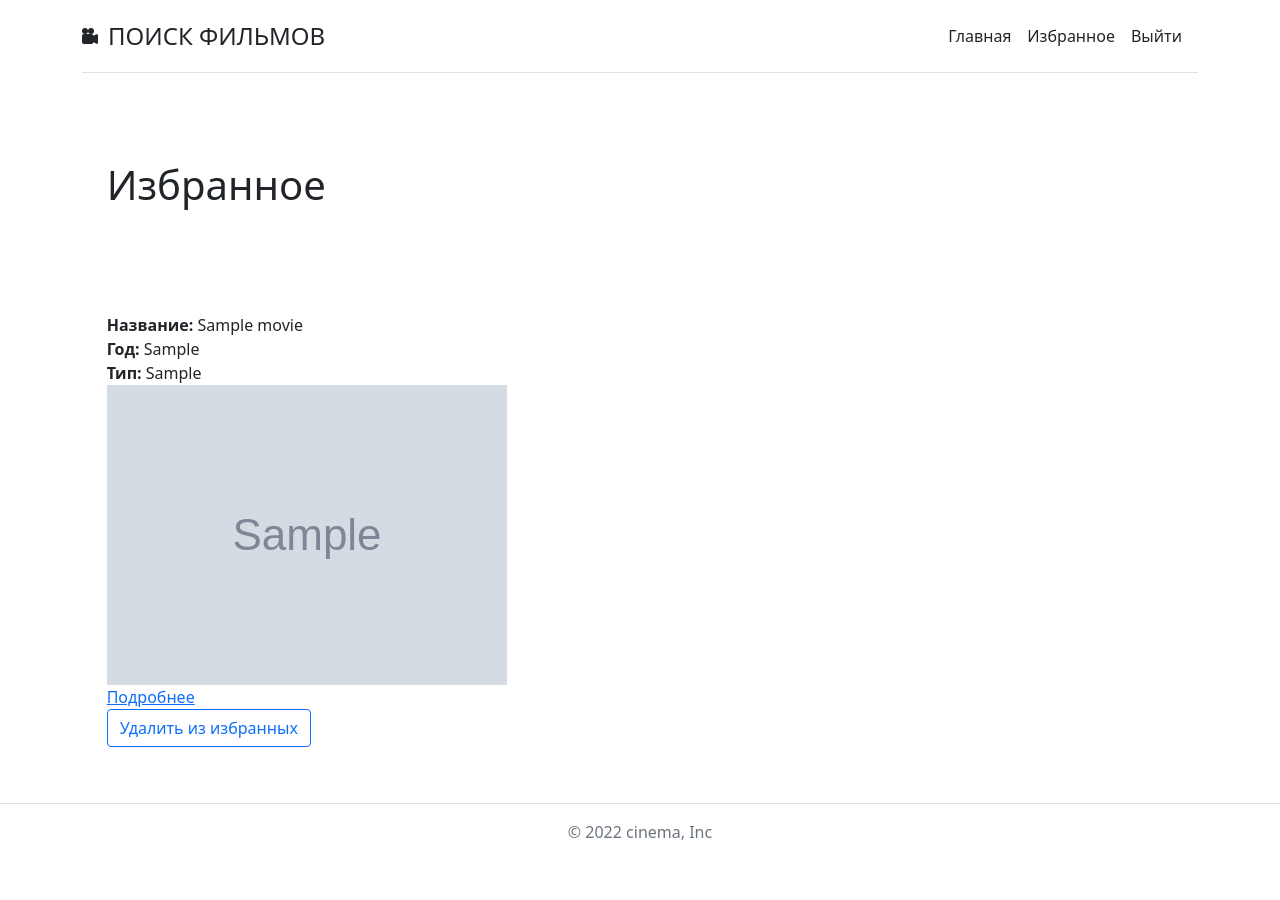
After one commit to Lemonsqz/MovieAPI, a Django app: page /favourites/ in a window 1280 px wide. The commit adds this page. Run offline with Django 3.2, Linux system fonts and the light colour scheme; a user stored in the database is signed in; tables that the repository leaves empty hold one stand-in row (values such as "Sample post"); grey boxes marked "Sample" are stand-in pictures.

Commit message:
added favourites

```diff
--- a/movie/models.py
+++ b/movie/models.py
@@ -1,16 +1,15 @@
 from django.db import models
 from django.shortcuts import reverse
-from django.utils import timezone
 from django.contrib.auth.models import User
 
 
-# Create your models here.
 class Movie(models.Model):
     name = models.CharField(max_length=30, blank=True)
     Title = models.CharField(max_length=60, blank=True)
     Year = models.CharField(max_length=60, blank=True)
     Type = models.CharField(max_length=60, blank=True)
     Poster = models.CharField(max_length=1000, blank=True)
+    favourites = models.ManyToManyField(User, related_name='favourite', default=None, blank=True)
 
     def __str__(self):
         return self.name
@@ -29,6 +28,7 @@ class Comment(models.Model):
     updated = models.DateTimeField(auto_now=True)
     active = models.BooleanField(default=True)
 
+
     class Meta:
         ordering = ('created',)
 
@@ -42,7 +42,6 @@ class Comment(models.Model):
 
 
 class RatingStar(models.Model):
-
     value = models.SmallIntegerField("Значение", default=0)
 
     def __str__(self):
@@ -55,11 +54,9 @@ class RatingStar(models.Model):
 
 
 class UserMovieRating(models.Model):
-
     ip = models.CharField("IP адрес", max_length=15, null=True)
     movie = models.ForeignKey(Movie, on_delete=models.CASCADE, related_name='rating', null=True)
     star = models.ForeignKey(RatingStar, on_delete=models.CASCADE, verbose_name="звезда", null=True)
-
 
     def __str__(self):
         return f'{self.movie.Title}, {self.ip}, рейтинг: {self.star}'
--- a/movie/templates/movie/base.html
+++ b/movie/templates/movie/base.html
@@ -17,12 +17,13 @@
           </a>
           {% if user.is_authenticated %}
             <nav class="d-inline-flex mt-2 mt-md-0 ms-md-auto">
-                <a class="me-3 py-2 text-dark text-decoration-none" href="#">Главная</a>
+                <a class="me-3 py-2 text-dark text-decoration-none" href='{% url "home" %}'>Главная</a>
+                <a class="me-3 py-2 text-dark text-decoration-none" href='{% url "favourite_list" %}'>Избранное</a>
                 <a class="me-3 py-2 text-dark text-decoration-none" href="{% url 'logout' %}">Выйти</a>
             </nav>
           {% else %}
             <nav class="d-inline-flex mt-2 mt-md-0 ms-md-auto">
-                <a class="me-3 py-2 text-dark text-decoration-none" href="#">Главная</a>
+                <a class="me-3 py-2 text-dark text-decoration-none" href='{% url "home" %}'>Главная</a>
                 <a class="me-3 py-2 text-dark text-decoration-none" href="{% url 'login' %}">Вход</a>
                 <a class="me-3 py-2 text-dark text-decoration-none" href="{% url 'register' %}">Регистрация</a>
             </nav>
--- /dev/null
+++ b/movie/templates/movie/favourites.html
@@ -0,0 +1,26 @@
+{% extends 'movie/base.html' %}
+
+{% block content %}
+
+  <br/><br/>
+  <div class="col-5 offset-1">
+    <h1>Избранное</h1>
+      <br/><br/>
+    {% for info in new %}
+
+      <div class="mt-5 gray">
+          <b>Название:</b> {{info.Title}}<br>
+          <b>Год:</b> {{info.Year}}<br>
+          <b>Тип:</b> {{info.Type}}<br>
+          <img src="{{info.Poster}}"><br>
+          <a href="{{ info.get_absolute_url }}"> Подробнее</a>
+      </div>
+
+      <div>
+        <a href="{% url 'favourite_add' info.id %}" class="btn btn-outline-primary">Удалить из избранных</a>
+      </div>
+    {% endfor %}
+
+
+  </div>
+{% endblock %}
--- a/movie/urls.py
+++ b/movie/urls.py
@@ -10,6 +10,8 @@ urlpatterns = [
     path('movie/<int:pk>/', MovieDetailView.as_view(), name='movie_detail'),
     path('movie/<int:pk>/comment/', AddCommentView.as_view(), name='add_comment'),
     path("add-rating/", views.AddStarRating.as_view(), name='add_rating'),
+    path("favour/<int:id>/", views.favourite_add, name='favourite_add'),
+    path("favourites/", views.favourite_list, name='favourite_list'),
 
 ]
 
--- a/movie/views.py
+++ b/movie/views.py
@@ -1,14 +1,12 @@
 import requests
 from .forms import CommentForm
-from django.shortcuts import render
+from django.shortcuts import render, get_object_or_404
 from .models import Movie, Comment, UserMovieRating
 from .forms import MovieForm, RatingForm
-from django.utils.datastructures import MultiValueDictKeyError
 from django.views.generic import DetailView, CreateView
 from .serializers import *
-from django.urls import reverse_lazy
 from django.views.generic.base import View
-from django.http import HttpResponse
+from django.http import HttpResponse, HttpResponseRedirect
 
 
 def index(request):
@@ -60,7 +58,9 @@ class MovieDetailView(DetailView):
 
     def get_context_data(self, **kwargs):
         context = super().get_context_data(**kwargs)
+
         context["star_form"] = RatingForm()
+
         return context
 
 
@@ -76,7 +76,6 @@ class AddCommentView(CreateView):
 
 
 class AddStarRating(View):
-
 
     def get_client_ip(self, request):
         x_forwarded_for = request.META.get('HTTP_X_FORWARDED_FOR')
@@ -97,3 +96,17 @@ class AddStarRating(View):
             return HttpResponse(status=201)
         else:
             return HttpResponse(status=400)
+
+
+def favourite_add(request, id):
+    movie = get_object_or_404(Movie, id=id)
+    if movie.favourites.filter(id=request.user.id).exists():
+        movie.favourites.remove(request.user)
+    else:
+        movie.favourites.add(request.user)
+    return HttpResponseRedirect(request.META['HTTP_REFERER'])
+
+
+def favourite_list(request):
+    new = Movie.objects.filter(favourites=request.user)
+    return render(request, 'movie/favourites.html', {'new': new})
```
Also changed, not shown: movie/forms.py (+1 -10 lines), movie/templates/movie/movie_details.html (+18 -7 lines), db.sqlite3, movie/admin.py (line endings or trailing spaces), movie/migrations/0026_favoritemovie.py (added), movie/migrations/0027_delete_favoritemovie.py (added), movie/migrations/0028_movie_favourites.py (added).
